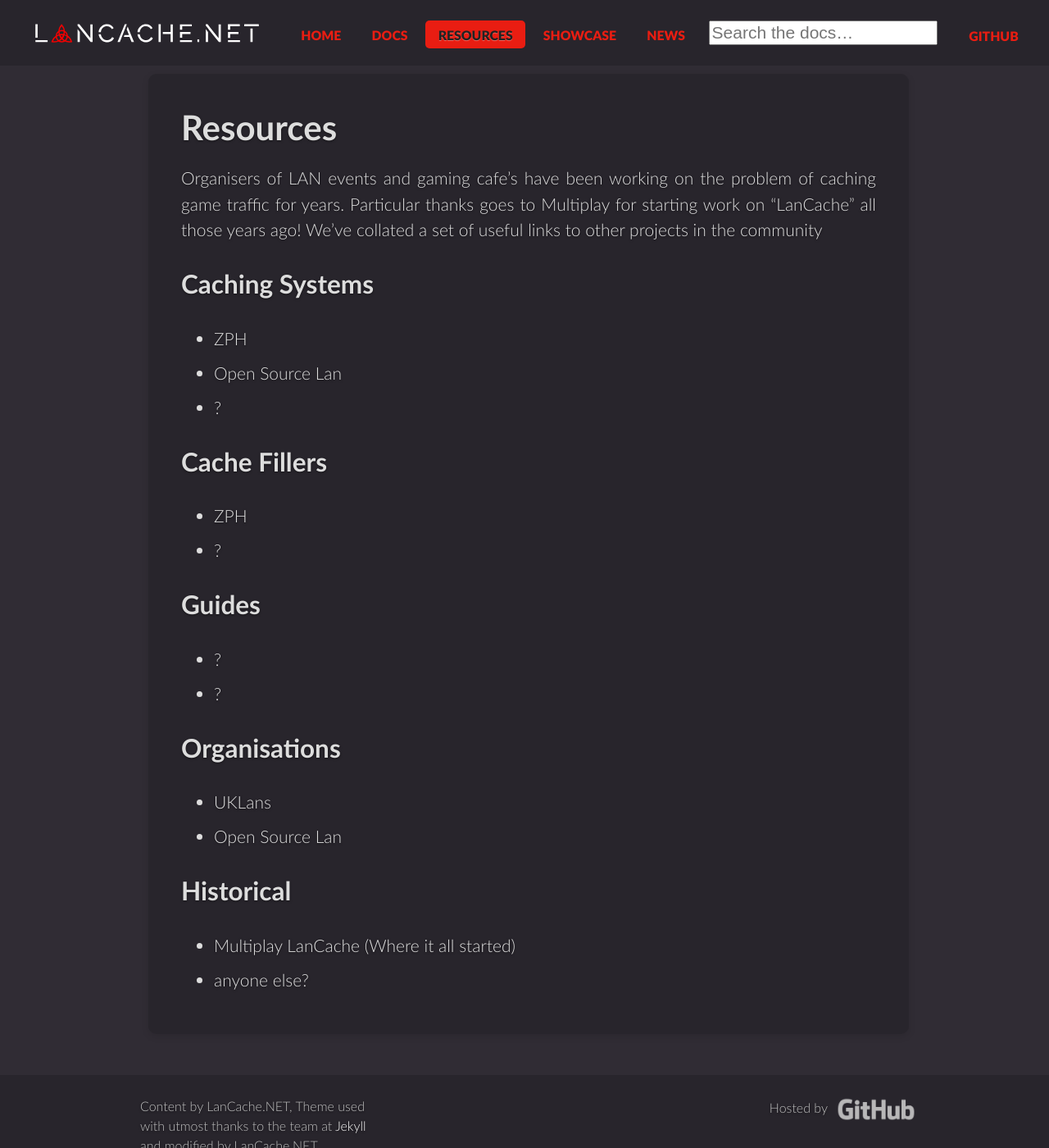
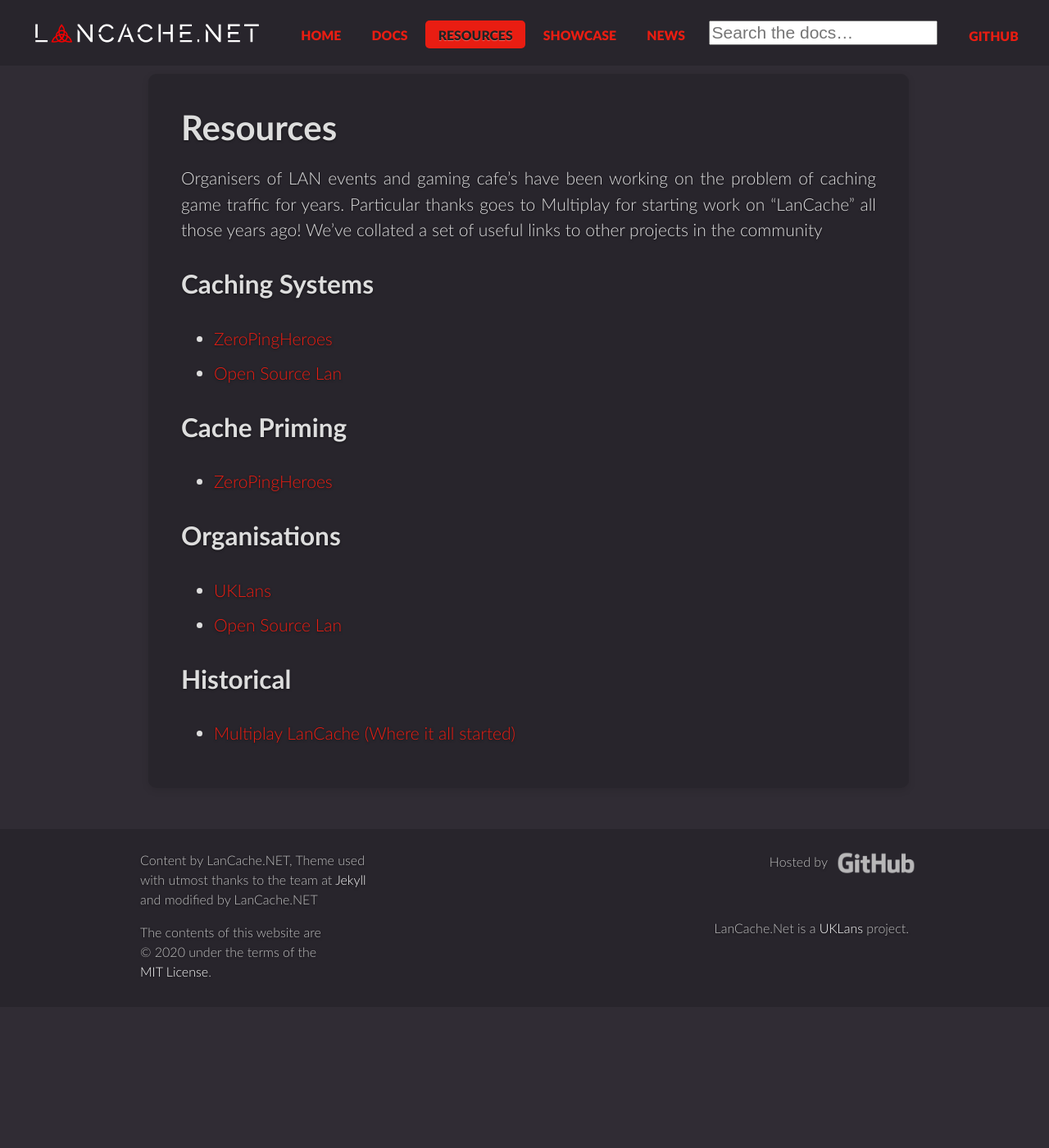
Before and after one commit to lancachenet/lancachenet.github.io, a Jekyll site: the page built from pages/resources.md, in a window 1280 px wide and 1400 px high. Shown: the whole window at 82% size. Built offline with Jekyll 4.4.1, drawn with Linux system fonts in a browser that asks for light colours; comment, search, counter and statistics services are not loaded.

Commit message:
Update resources.md

```diff
--- a/pages/resources.md
+++ b/pages/resources.md
@@ -8,22 +8,15 @@
 Organisers of LAN events and gaming cafe's have been working on the problem of caching game traffic for years. Particular thanks goes to Multiplay for starting work on "LanCache" all those years ago! We've collated a set of useful links to other projects in the community
 
 ## Caching Systems
-- ZPH
-- Open Source Lan
-- ?
+- [ZeroPingHeroes](https://github.com/zeropingheroes/lancache)
+- [Open Source Lan](http://opensourcelan.com/)
 
-## Cache Fillers
-- ZPH
-- ?
-
-## Guides
-- ?
-- ?
+## Cache Priming
+- [ZeroPingHeroes](https://github.com/zeropingheroes/lancache-autofill)
 
 ## Organisations
-- UKLans
-- Open Source Lan
+- [UKLans](https://uklans.net)
+- [Open Source Lan](http://opensourcelan.com/)
 
 ## Historical
-- Multiplay LanCache (Where it all started)
-- anyone else?
+- [Multiplay LanCache (Where it all started)](https://github.com/multiplay/lancache)
```
